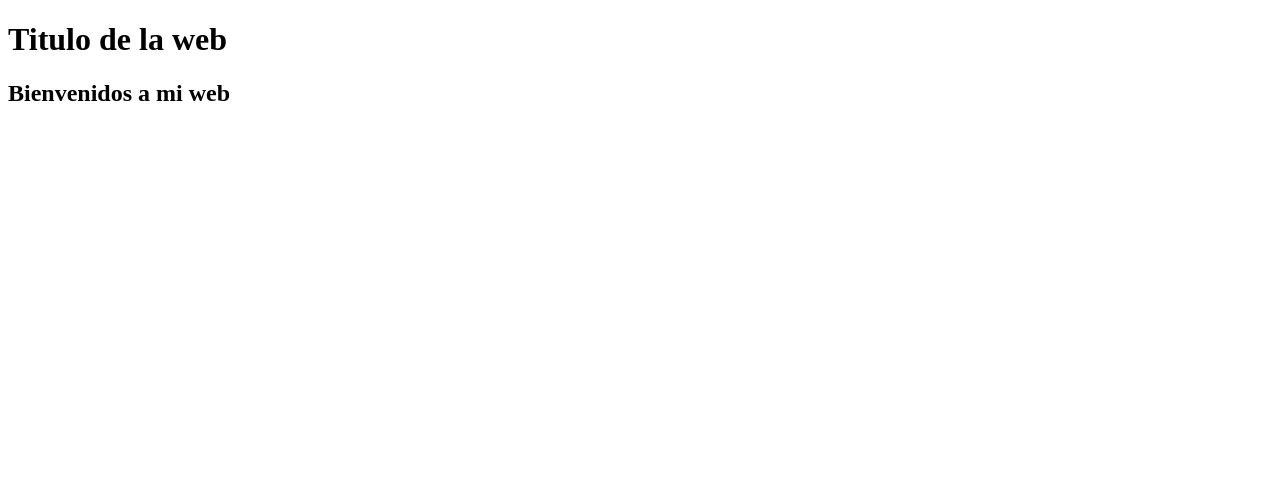
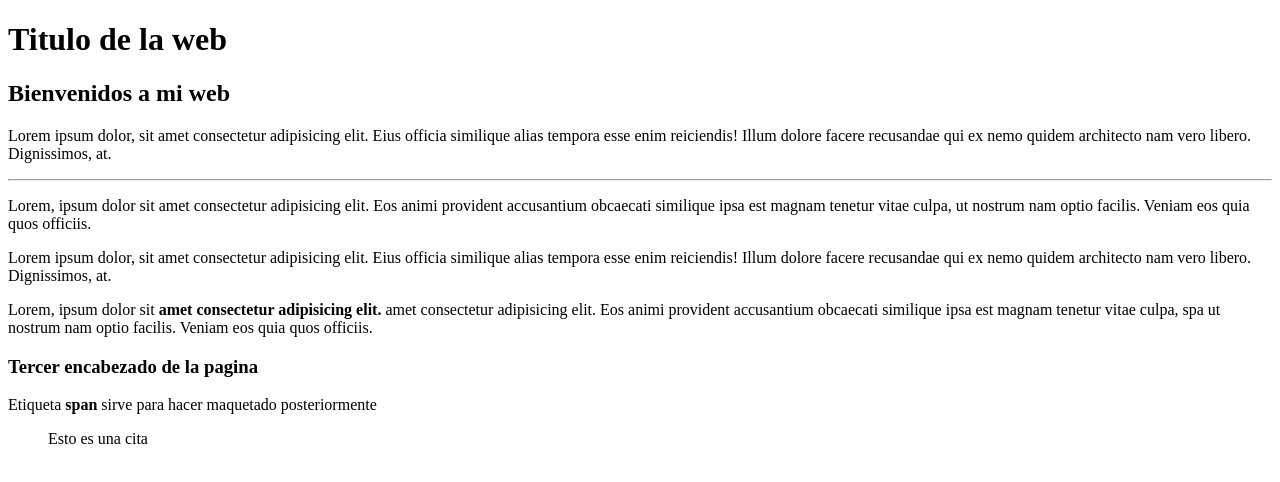
Before and after one commit to Jaimee2/MasterJS, a plain HTML site: page html (repaso)/etiquetasTextos.html in a window 1280 px wide. Drawn offline with Linux system fonts and the light colour scheme.

Commit message:
etiquetas más importantes terminadas

```diff
--- a/html (repaso)/etiquetasTextos.html
+++ b/html (repaso)/etiquetasTextos.html
@@ -11,6 +11,35 @@
 <body>
     <h1>Titulo de la web</h1>
     <h2>Bienvenidos a mi web</h2>
+
+    <p>Lorem ipsum dolor, sit amet consectetur
+        adipisicing elit. Eius officia similique alias tempora esse enim
+        reiciendis! Illum dolore facere recusandae qui
+        ex nemo quidem architecto nam vero libero. Dignissimos, at.
+    </p>
+    <hr>
+    <p>Lorem, ipsum dolor sit amet consectetur adipisicing elit.
+        Eos animi provident accusantium obcaecati similique ipsa est
+        magnam tenetur vitae culpa, ut nostrum nam optio facilis. Veniam
+        eos quia quos officiis.
+    </p>
+
+    <p>Lorem ipsum dolor, sit amet consectetur
+        adipisicing elit. Eius officia similique alias tempora esse enim
+        reiciendis! Illum dolore facere recusandae qui
+        ex nemo quidem architecto nam vero libero. Dignissimos, at.
+    </p>
+
+    <p>Lorem, ipsum dolor sit <strong>amet consectetur adipisicing elit.</strong> amet consectetur adipisicing elit.
+        Eos animi provident accusantium obcaecati similique ipsa est
+        magnam tenetur vitae culpa, spa ut nostrum nam optio facilis. Veniam
+        eos quia quos officiis.
+
+    </p>
+    <h3>Tercer encabezado de la pagina</h3>
+
+    <span>Etiqueta <strong>span</strong> sirve para hacer maquetado posteriormente</span>
+    <blockquote>Esto es una cita</blockquote>
 </body>
 
 </html>
```
